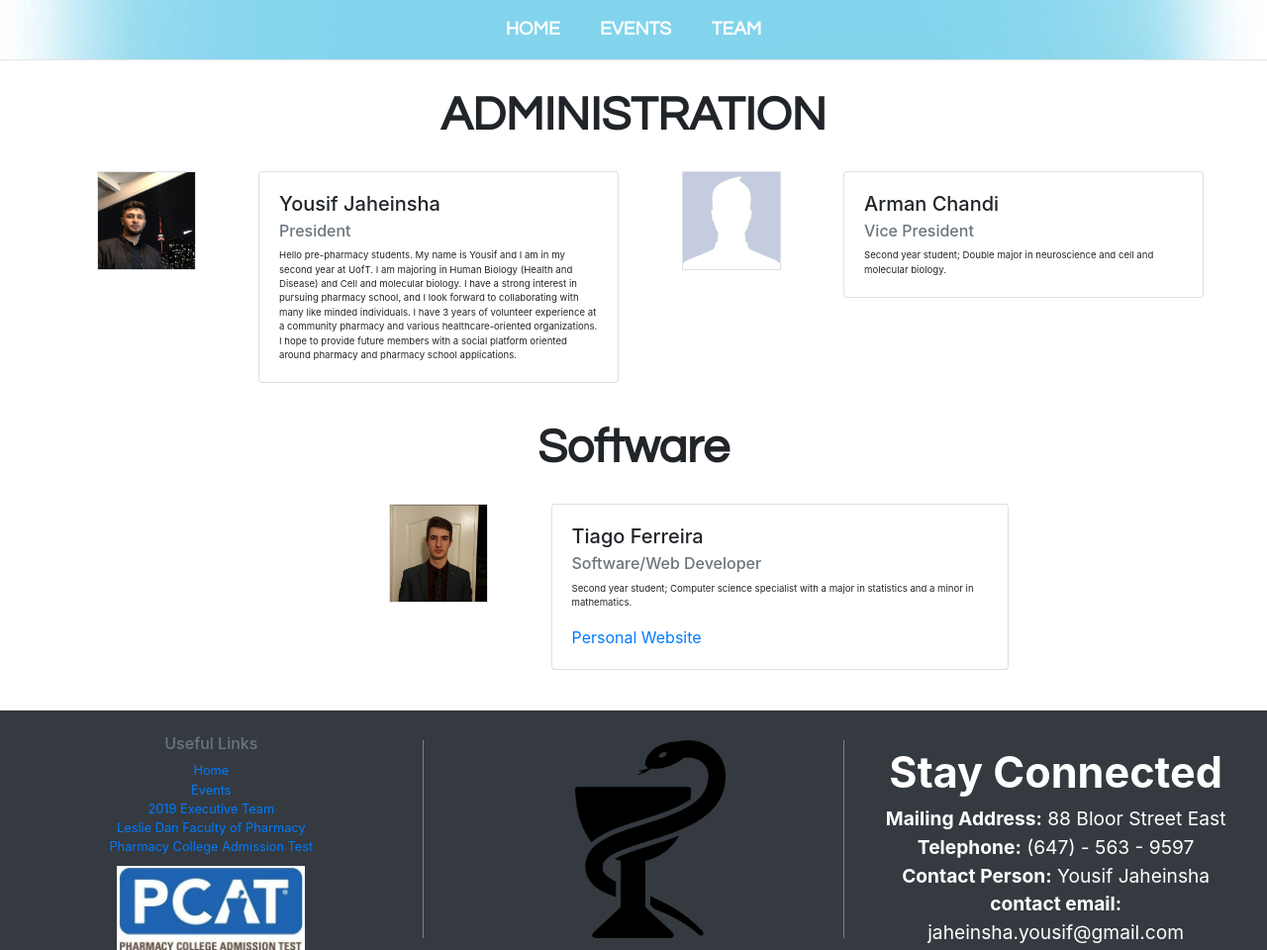
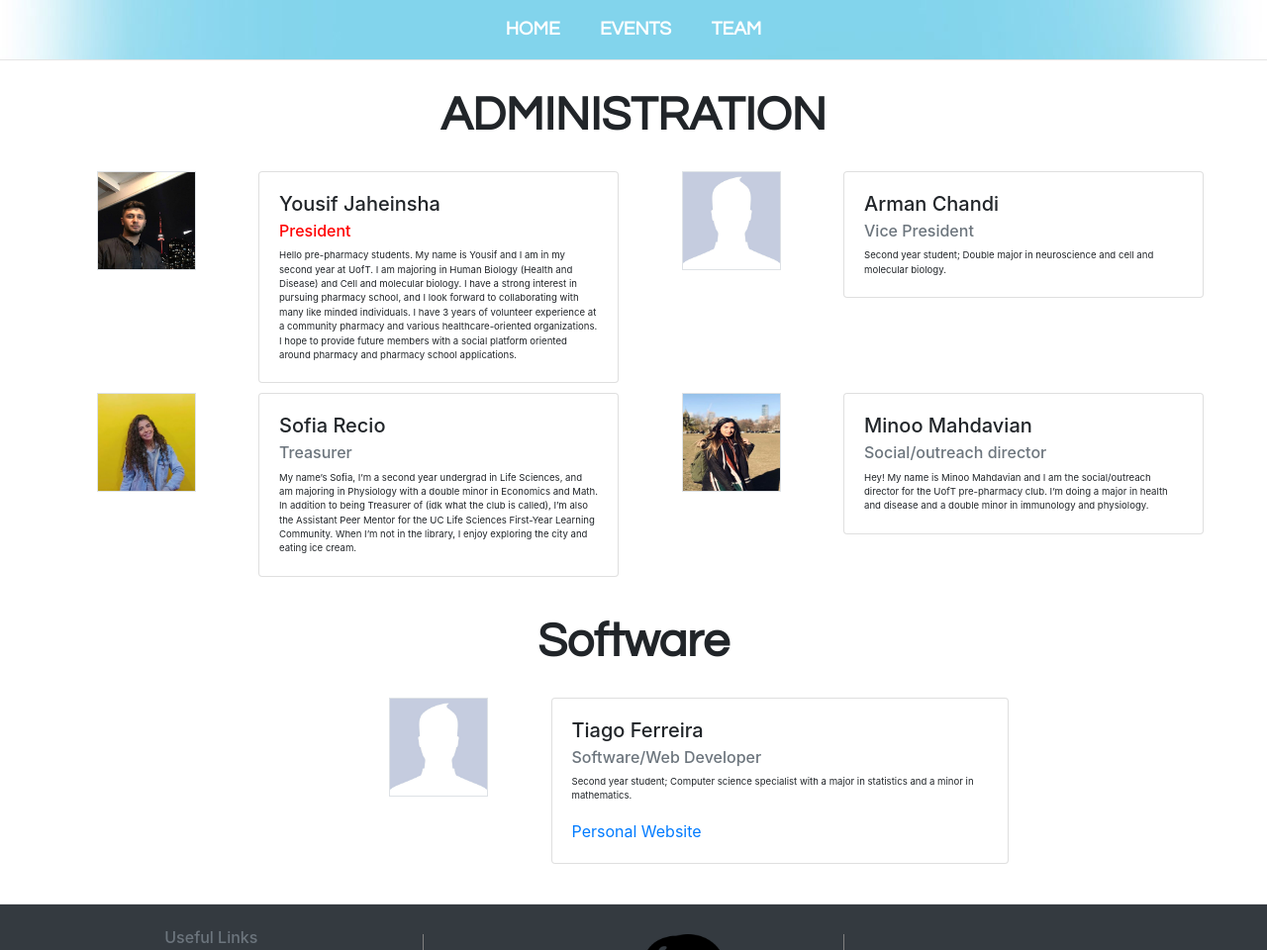
Before and after one commit to TiagoF99/uoftpre-pharmclub, a plain HTML site: page team.html in a window 1280 px wide. Shown: the top 960 px of the page at 99% size. Drawn offline with nearby package versions, Linux system fonts and the light colour scheme.

Commit message:
Add files via upload

```diff
--- a/team.html
+++ b/team.html
@@ -46,7 +46,7 @@
             <div class="card" >
               <div class="card-body">
                 <h5 class="card-title">Yousif Jaheinsha</h5>
-                <h6 class="card-subtitle mb-2 text-muted">President</h6>
+                <h6 class="card-subtitle mb-2 text-muted" id='president'>President</h6>
                 <p class="card-text">Hello pre-pharmacy students. My name is Yousif and I am in my second year at UofT. I am majoring in Human Biology (Health and Disease) and Cell and molecular biology. I have a strong interest in pursuing pharmacy school, and I look forward to collaborating with many like minded individuals. I have 3 years of volunteer experience at a community pharmacy and various healthcare-oriented organizations. I hope to provide future members with a social platform oriented around pharmacy and pharmacy school applications. </p>
               </div>
             </div>
@@ -77,6 +77,57 @@
             </div>
           </div>
 
+          <!--New ROW -->
+
+          <div class='col-xs-12 col-sm-4 col-xl-2'>
+            <div class='container-fluid'>
+              <div id='member-photo' class='row'>
+                <div id='member-info'>
+                  <center><div  class="border" id='photo-container'>
+                    <img id='member-image' class="img-fluid" alt="Responsive image" src="sofia.jpg">
+                  </div></center>
+
+                </div>
+              </div>
+            </div>
+
+          </div>
+
+          <div class='col-xs-12 col-sm-8 col-xl-4'>
+            <div class="card" >
+              <div class="card-body">
+                <h5 class="card-title">Sofia Recio</h5>
+                <h6 class="card-subtitle mb-2 text-muted">Treasurer</h6>
+                <p class="card-text">My name’s Sofia, I’m a second year undergrad in Life Sciences, and am majoring in Physiology with a double minor in Economics and Math. In addition to being Treasurer of (idk what the club is called), I’m also the Assistant Peer Mentor for the UC Life Sciences First-Year Learning Community. When I’m not in the library, I enjoy exploring the city and eating ice cream.</p>
+              </div>
+            </div>
+          </div>
+
+
+
+          <div class='col-xs-12 col-sm-4 col-xl-2'>
+            <div class='container-fluid'>
+              <div id='member-photo' class='row'>
+                <div id='member-info'>
+                  <center><div class="border" id='photo-container'>
+                    <img id='member-image' class="img-fluid" alt="Responsive image" src="minoo.jpg">
+                  </div></center>
+                </div>
+              </div>
+            </div>
+
+          </div>
+
+          <div class='col-xs-12 col-sm-8 col-xl-4'>
+            <div class="card">
+              <div class="card-body">
+                <h5 class="card-title">Minoo Mahdavian</h5>
+                <h6 class="card-subtitle mb-2 text-muted">Social/outreach director</h6>
+                <p class="card-text">Hey! My name is Minoo Mahdavian and I am the social/outreach director for the UofT pre-pharmacy club. I’m doing a major in health and disease and a double minor in immunology and physiology. </p>
+              </div>
+            </div>
+          </div>
+
 
 
 
@@ -98,7 +149,7 @@
               <div id='member-photo' class='row'>
                 <div class='solo' id='member-info'>
                   <center><div  class="border" id='photo-container'>
-                    <img id='member-image' class="img-fluid" alt="Responsive image" src="tiagof.jpg">
+                    <img id='member-image' class="img-fluid" alt="Responsive image" src="arman.jpeg">
                   </div></center>
                 </div>
               </div>
```
